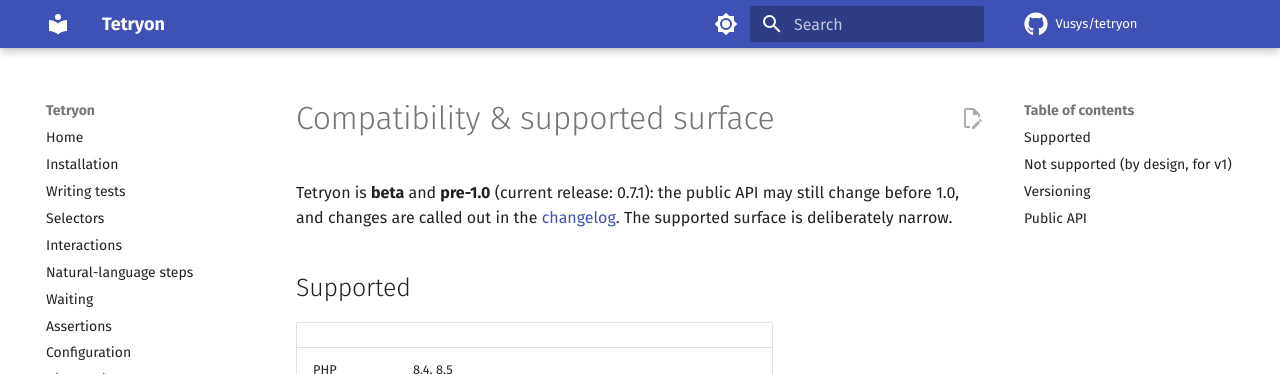
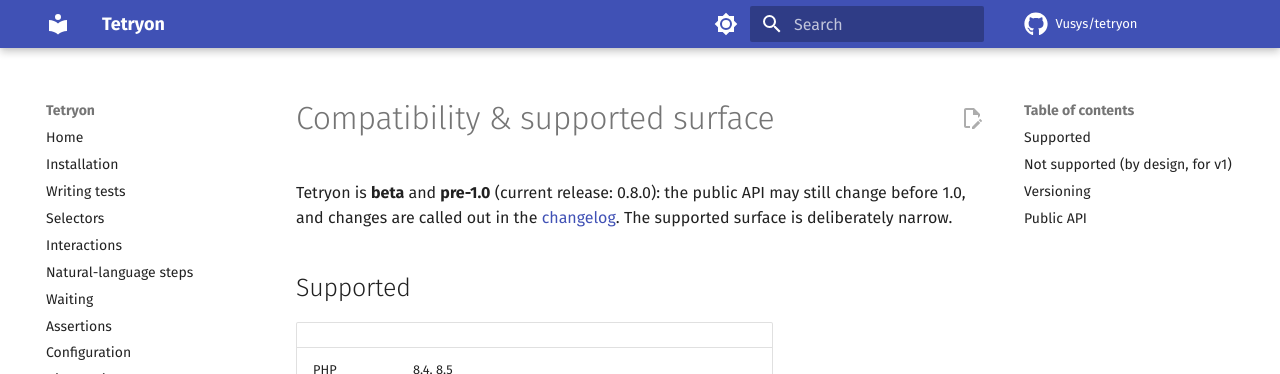
Before and after one commit to Vusys/tetryon, an MkDocs documentation site: the page built from docs/compatibility.md, in a window 1280 px wide and 900 px high. Shown: the top 374 px of the window. Built offline with MkDocs 1.6.1 and Material for MkDocs 9.7.7, drawn with Linux system fonts in a browser that asks for light colours; comment, search, counter and statistics services are not loaded.

Commit message:
chore: release 0.8.0 (#195)

```diff
--- a/docs/compatibility.md
+++ b/docs/compatibility.md
@@ -1,6 +1,6 @@
 # Compatibility & supported surface
 
-Tetryon is **beta** and **pre-1.0** (current release: 0.7.1): the public API may still change before 1.0, and changes are called out in the [changelog](https://github.com/Vusys/tetryon/blob/master/CHANGELOG.md). The supported surface is deliberately narrow.
+Tetryon is **beta** and **pre-1.0** (current release: 0.8.0): the public API may still change before 1.0, and changes are called out in the [changelog](https://github.com/Vusys/tetryon/blob/master/CHANGELOG.md). The supported surface is deliberately narrow.
 
 ## Supported
 
```
Also changed, not shown: CHANGELOG.md (+6 -1 lines), README.md (+1 -1 lines).
